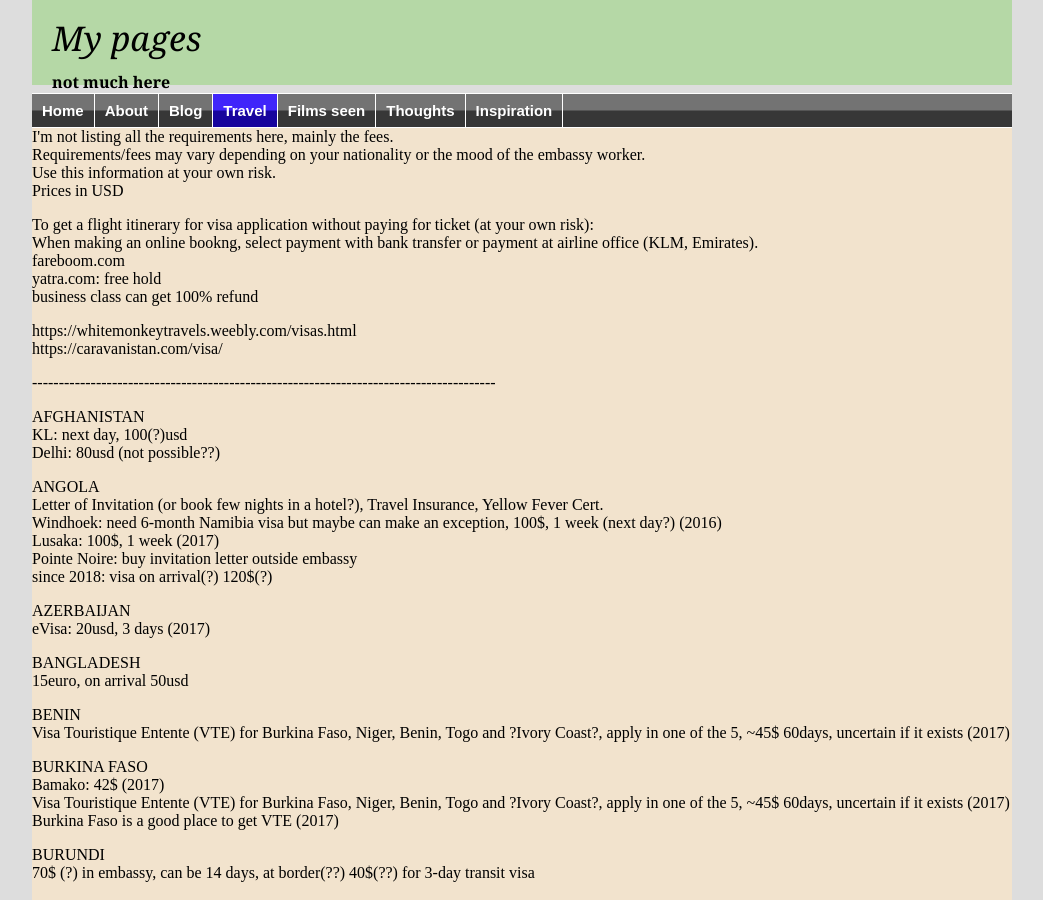
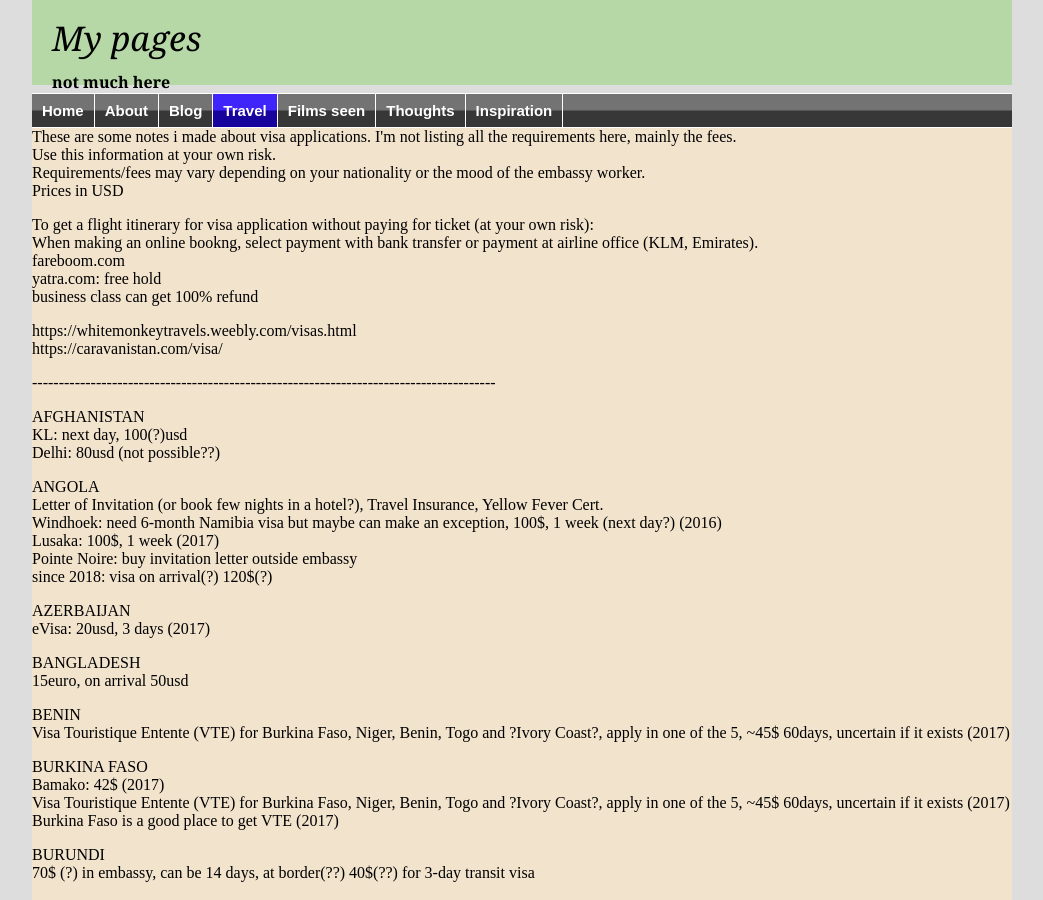
Before and after one commit to witba/witba.github.io, a Jekyll site: the page built from travel/visas.html, in a window 1280 px wide and 900 px high. Shown: the whole window, without its empty margins (118-1161 px from the left). Built offline with Jekyll 4.4.1, drawn with Linux system fonts in a browser that asks for light colours; some of the changed text lies outside the part shown.

Commit message:
Update visas.html

```diff
--- a/travel/visas.html
+++ b/travel/visas.html
@@ -5,7 +5,7 @@ title: Travel advice
 
 <div class="travel">
 
-<p>I'm not listing all the requirements here, mainly the fees.<br />Requirements/fees may vary depending on your nationality or the mood of the embassy worker.<br />Use this information at your own risk.<br />Prices in USD</p>
+<p>These are some notes i made about visa applications. I'm not listing all the requirements here, mainly the fees.<br />Use this information at your own risk.<br />Requirements/fees may vary depending on your nationality or the mood of the embassy worker.<br />Prices in USD</p>
 <p>To get a flight itinerary for visa application without paying for ticket (at your own risk): <br />When making an online bookng, select payment with bank transfer or payment at airline office (KLM, Emirates). <br />fareboom.com<br />yatra.com: free hold<br />business class can get 100% refund</p>
 <p>https://whitemonkeytravels.weebly.com/visas.html<br />https://caravanistan.com/visa/</p>
 <p>---------------------------------------------------------------------------------------</p>
```
Also changed, not shown: other parts of travel/visas.html (+1 -1 lines).
